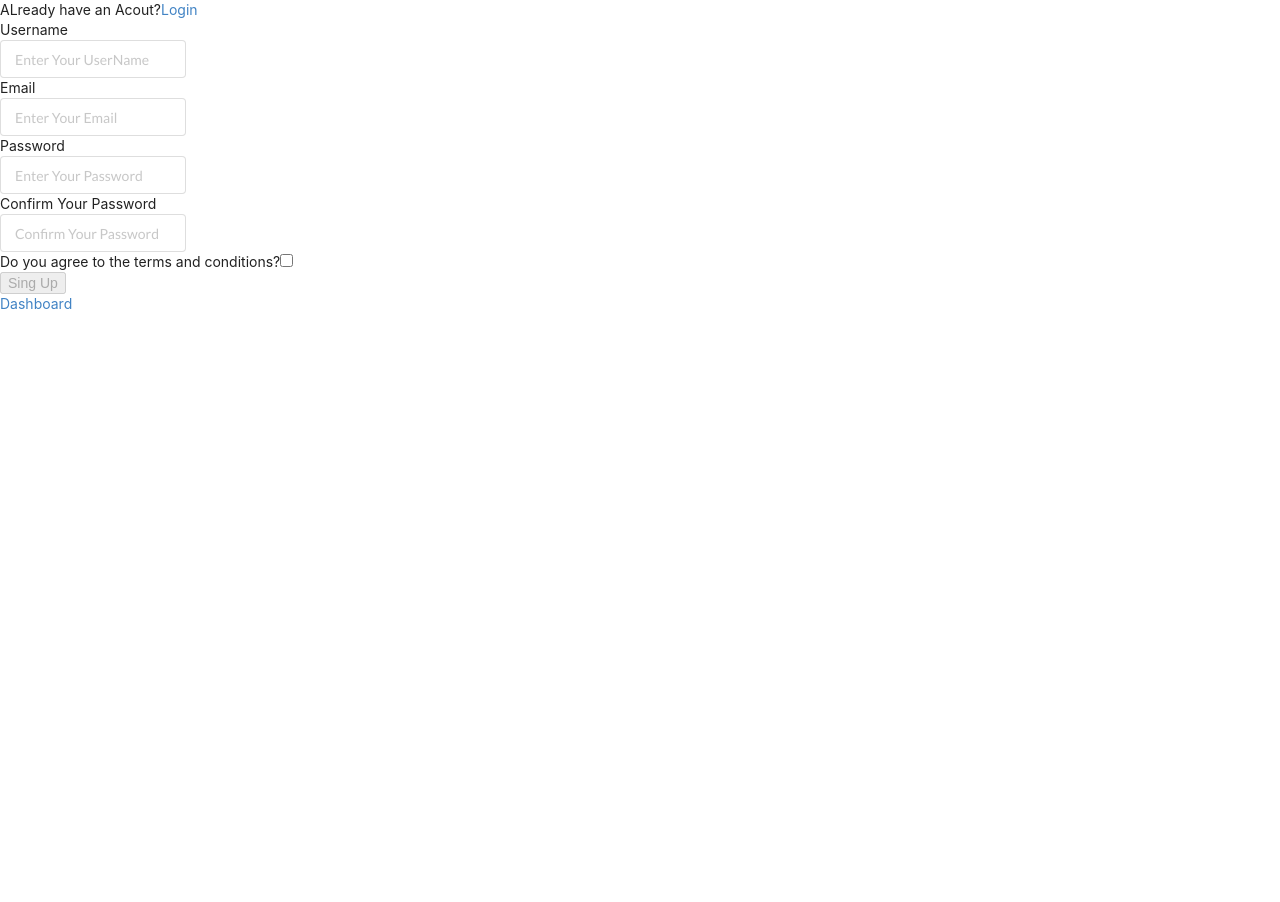
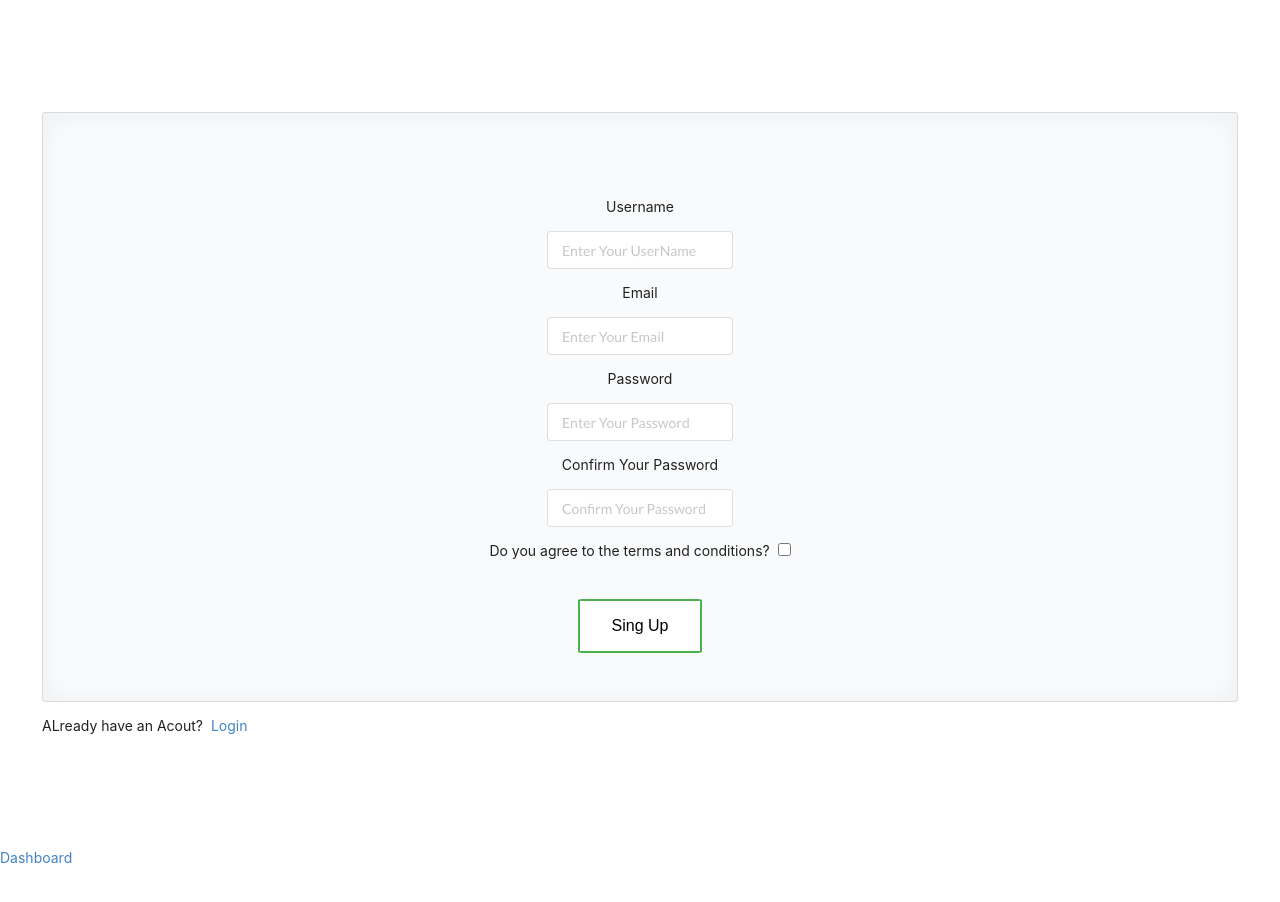
Before and after one commit to BW-Spotify-Song-Suggester-3/front-end, a React (Create React App) app in the folder spotify-song-suggester/: page /Register in a window 1280 px wide. Shown: the top 902 px of the page. Before the commit the page ends 800 px from the top, so only its background shows below. Built offline with nearby package versions, Linux system fonts and the light colour scheme.

Commit message:
sign up style

```diff
--- a/spotify-song-suggester/src/App.css
+++ b/spotify-song-suggester/src/App.css
@@ -36,3 +36,59 @@
     transform: rotate(360deg);
   }
 }
+
+
+.formStyle{
+  /* border: red 2px solid; */
+  width: 40%;
+  text-align: center;
+  padding: 4rem;
+}
+
+.labelName {
+  margin: 1rem;
+}
+
+
+
+
+
+.flexBox{
+  /* border: black 2px solid; */
+  height: 70vh;
+  display: flex;
+  justify-content: center;
+
+}
+
+
+.margin{
+  margin: 8rem 3rem;
+}
+
+.errors{
+  margin: 1rem;
+  color: red;
+
+}
+
+.green {
+  background-color: white;
+  color: black;
+  border: 2px solid #4CAF50;
+  border-radius: 3%;
+  padding: 16px 32px;
+  text-align: center;
+  text-decoration: none;
+  display: inline-block;
+  font-size: 16px;
+  margin: 4px 2px;
+  transition-duration: 0.4s;
+  cursor: pointer;
+}
+
+
+.green:hover {
+  background-color: #4CAF50;
+  color: white;
+}
--- a/spotify-song-suggester/src/App.js
+++ b/spotify-song-suggester/src/App.js
@@ -105,8 +105,7 @@ function App() {
       </Route>
 
       <Route path="/Register">
-        ALready have an Acout?
-        <Link to="/">Login</Link>
+
         <Register
           update={formValueHandler}
           values={form}
--- a/spotify-song-suggester/src/components/LogIn.js
+++ b/spotify-song-suggester/src/components/LogIn.js
@@ -47,7 +47,7 @@ export default function LogIn () {
     return(
 
 
-
+        <div className="margin">
     <div className="ui placeholder segment">
   <div className="ui two column very relaxed stackable grid">
 
@@ -116,5 +116,6 @@ export default function LogIn () {
 
   </div>
 </div>
+</div>
     )
 }
--- a/spotify-song-suggester/src/components/Register.js
+++ b/spotify-song-suggester/src/components/Register.js
@@ -1,5 +1,7 @@
 import React from "react"
 import { Link } from "react-router-dom"
+
+
 
 
 
@@ -18,9 +20,13 @@ export default function Register ({values, update, submit, disabled, errors, inp
     }
 
     return (
+        <div className="margin">
+        <div className="ui placeholder segment bigBox">
+  <div className="flexBox">
+     <div className="formStyle">
        <form onSubmit={onSubmit}>
            <label htmlFor="name">
-           <div> Username </div>
+           <div className="labelName"> Username </div>
                <div className="ui input">
                <input
                     type= "text"
@@ -35,7 +41,7 @@ export default function Register ({values, update, submit, disabled, errors, inp
            <br />
 
            <label htmlFor="email">
-           <div>Email</div>
+           <div className="labelName" >Email</div>
            <div className="ui input">
                <input
                 type="email"
@@ -49,7 +55,7 @@ export default function Register ({values, update, submit, disabled, errors, inp
            </label>
             <br />
            <label htmlFor="password">
-           <div>Password</div>
+           <div className="labelName" >Password</div>
 
            <div className="ui input">
                <input
@@ -65,7 +71,7 @@ export default function Register ({values, update, submit, disabled, errors, inp
            </label>
            <br />
            <label htmlFor="conPassword">
-           <div>Confirm Your Password</div>
+           <div className="labelName" >Confirm Your Password</div>
 
            <div className="ui input">
                 <input
@@ -80,8 +86,11 @@ export default function Register ({values, update, submit, disabled, errors, inp
                  </div>
            </label>
            <br />
+           <div className="labelName">
            <label htmlFor="terms">
-           Do you agree to the terms and conditions?
+           <span className="termsLabel">Do you agree to the terms and conditions?&nbsp;&nbsp;</span>
+
+
                <input
                     type="checkbox"
                     name="terms"
@@ -91,8 +100,11 @@ export default function Register ({values, update, submit, disabled, errors, inp
 
                 />
            </label>
+           </div>
+
            <br />
-           <Link to ="/Something"> <button disabled={disabled} >Sing Up</button></Link>
+           <Link to ="/Something" > <button className="green" disabled={disabled} >Sing Up</button></Link>
+
 
            <div className='errors'>
                 <div>{errors.name}</div>
@@ -103,5 +115,12 @@ export default function Register ({values, update, submit, disabled, errors, inp
            </div>
 
        </form>
+       </div>
+       </div>
+       </div>
+       ALready have an Acout?&nbsp;&nbsp;
+        <Link to="/">Login</Link>
+       </div>
+
     )
 }
```
